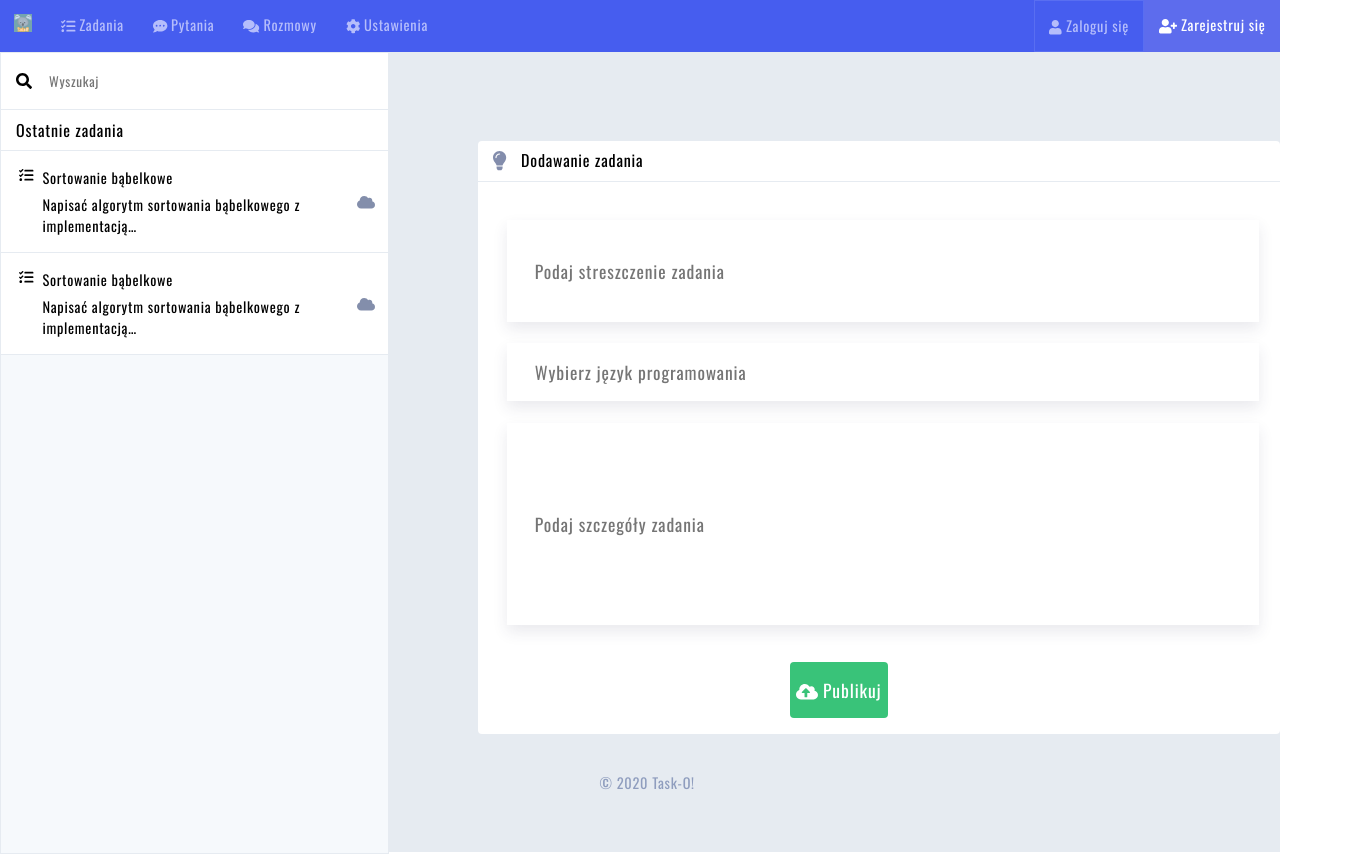
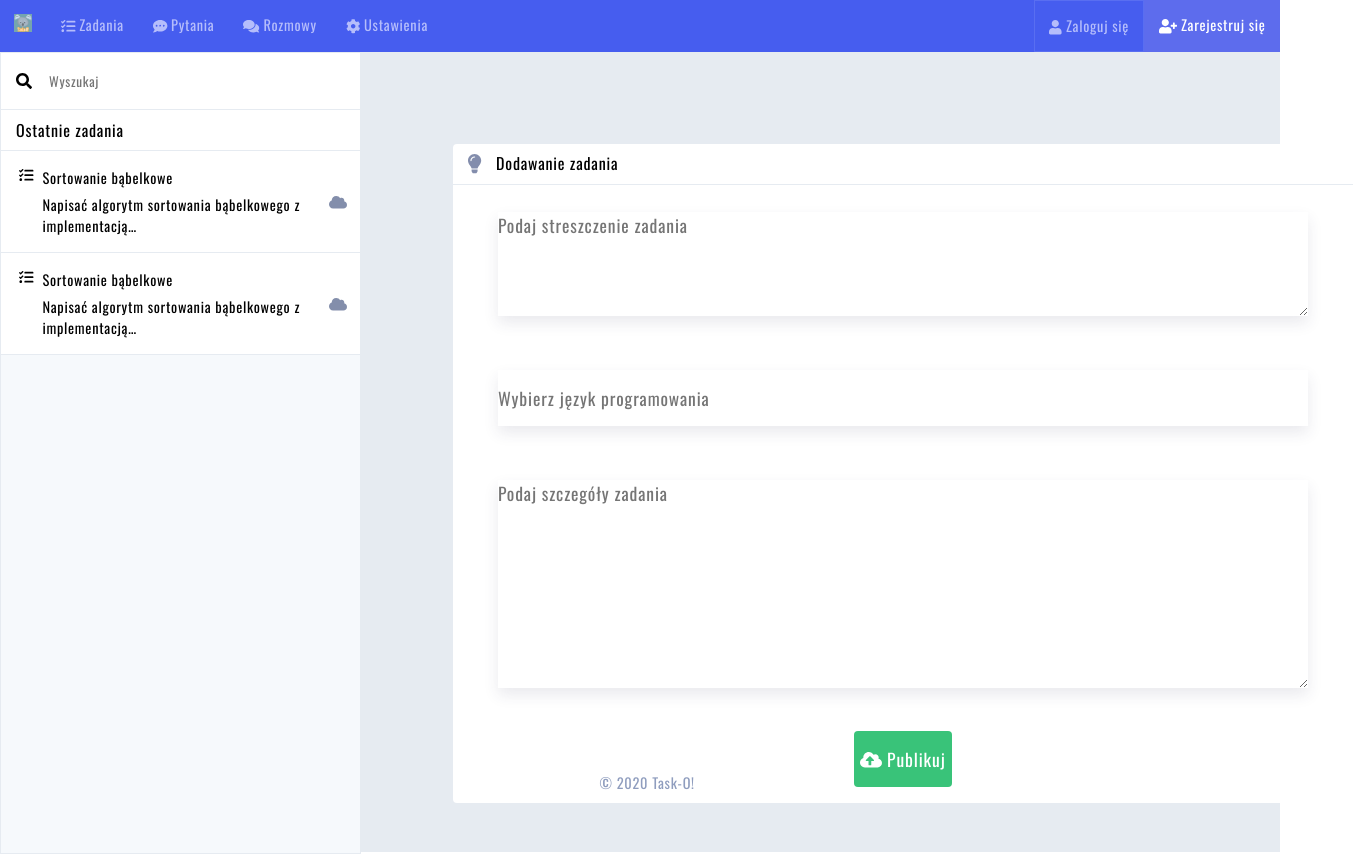
Before and after one commit to FilipHalon/task-o-front-end, a Next.js app: page /new-task-add in a window 1280 px wide. Shown: the top 856 px of the page, 1353 px wide, since content can reach past the window. Built offline with nearby package versions, Linux system fonts and the light colour scheme.

Commit message:
Add forms fixed.

```diff
--- a/pages/components/NewTaskAdd.js
+++ b/pages/components/NewTaskAdd.js
@@ -16,13 +16,13 @@ const NewTaskAdd = props => {
                     <form className="solution-add-area">
                         {isNewSolution ?
                         <div className="input-area">
-                            <input type="file" placeholder="Załaduj rozwiązanie"/>
+                            <input type="file"/>
                         </div>
                         :
                         <div className="input-area">
-                            <input type="text" placeholder="Podaj streszczenie zadania"/>
+                            <textarea type="text" rows="4" cols="90" placeholder="Podaj streszczenie zadania"/>
                             <input type="text" placeholder="Wybierz język programowania"/>
-                            <input type="text" placeholder="Podaj szczegóły zadania"/>
+                            <textarea type="text" rows="8" cols="90" placeholder="Podaj szczegóły zadania"/>
                         </div>
                         }
                         <div>
--- a/pages/components/UserAuthForm.js
+++ b/pages/components/UserAuthForm.js
@@ -15,7 +15,7 @@ const UserAuthForm = props => {
             {isRegisterForm ?
             <h1>Rejestracja konta {isDeveloperAccount ? 'programisty' : 'firmy'} do systemu Task-O!</h1> :
             <h1>Logowanie do systemu Task-O!</h1>}
-            <form>
+            <form className="auth-form">
                 {isEnterCodeStage &&
                     <ul>
                         <li>
--- a/style.css
+++ b/style.css
@@ -151,7 +151,7 @@ h1 {
 
 /* register page */
 
-form {
+form.auth-form {
     display: flex;
     flex-direction: column;
     margin-top: 2%;
@@ -187,7 +187,8 @@ form span {
     border-right: 1px solid #E6EBF1;
 }
 
-form input {
+form input,
+form textarea {
     width: 100%;
     border: none;
     padding-left: 1.75rem;
@@ -522,15 +523,16 @@ div.task-description {
 /* solution add */
 
 main.solution-add .task-description {
-    width: 90%;
-    height: 100%;
+    /* width: 90%; */
+    /* height: 100%; */
 }
 
-.solution-add-area {
-    display: flex;
-    flex-direction: column;
-    justify-content: space-between;
-    height: 400px;
+div.solution-add-area {
+    /* display: flex; */
+    /* flex-direction: column; */
+    /* justify-content: space-between; */
+    /* width: 100%; */
+    /* height: 400px; */
 }
 
 .solution-add-message {
@@ -582,27 +584,31 @@ main.solution-add .task-description {
 /* new task add */
 
 form.solution-add-area {
-    min-width: 90%;
-    height: auto;
-    align-items: center;
+    display: flex;
+    flex-direction: column;
+    /* width: 100%; */
+    /* height: auto; */
+    /* align-items: center; */
 }
 
 .input-area {
-    width: 100%;
+    display: flex;
+    flex-direction: column;
+    align-items: center;
+    /* width: 90%; */
 }
 
-.input-area input {
-    /* width: 100%; */
+.input-area input,
+.input-area textarea {
+    width: 90%;
+    padding: 0;
     margin: 3% 4%;
     box-shadow: 0px 7px 14px #32325D1A;
 }
 
-.input-area input:first-of-type {
-    height: 100px;
-}
-
-.input-area input:last-of-type {
-    height: 200px;
+textarea {
+    width: 100%;
+    border: none;
 }
 
 form.solution-add-area > div:last-of-type {
```
